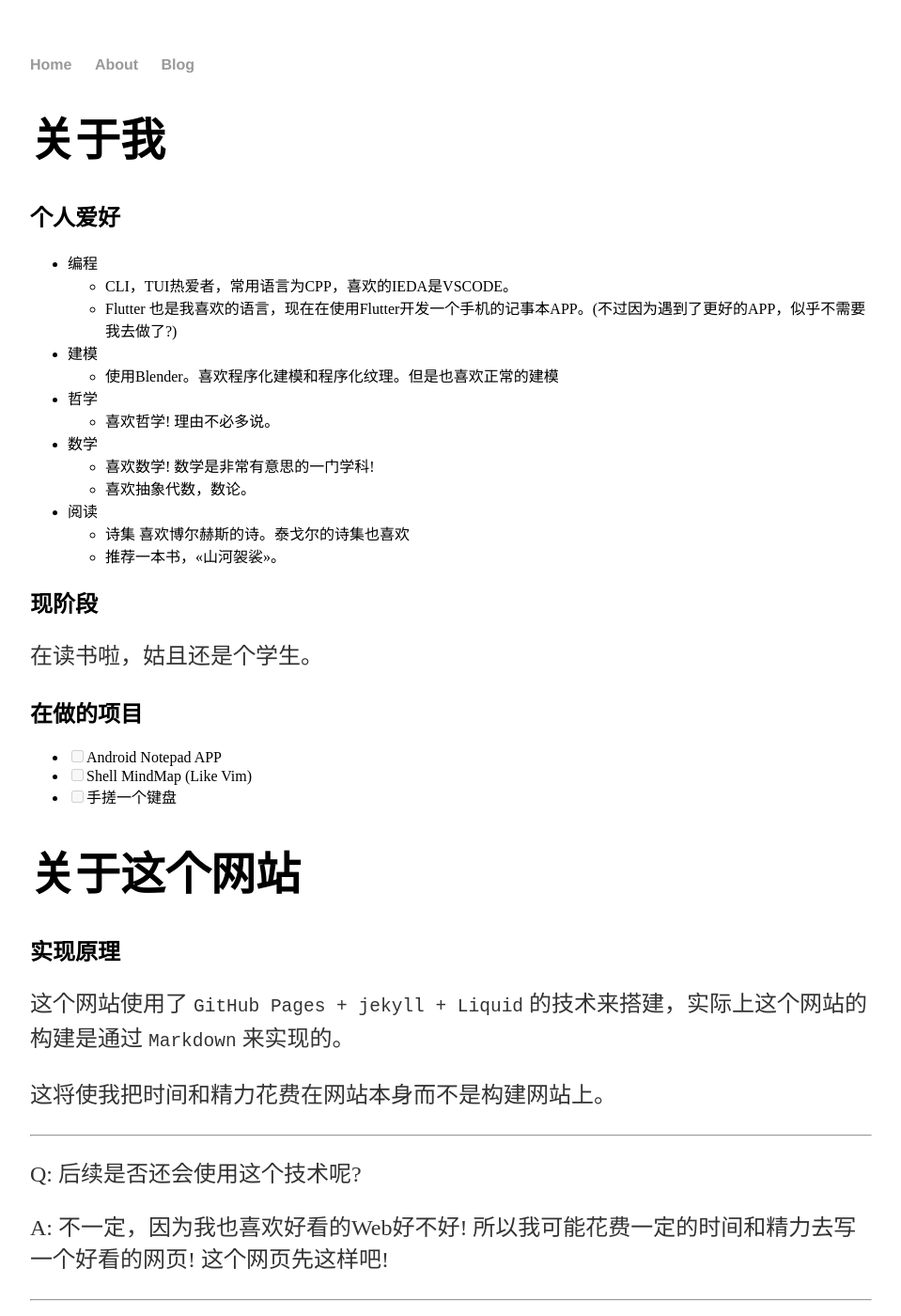
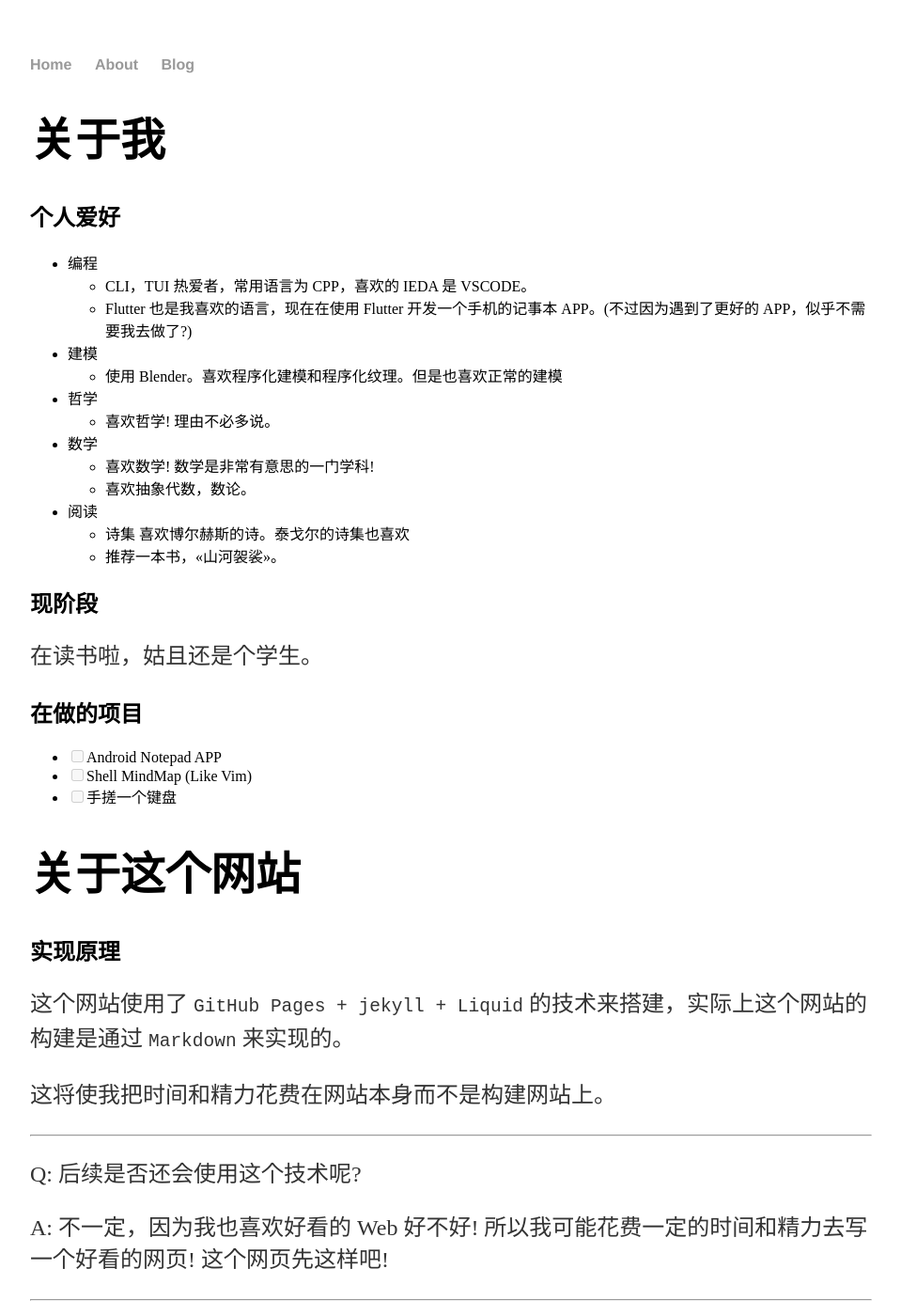
Before and after one commit to DSGHBC/DSGHBC.github.io, a Jekyll site: the page built from about.md, in a window 1280 px wide and 1400 px high. Shown: the whole window at 94% size, without its empty margins (160-1119 px from the left). Built offline with Jekyll 4.4.1, drawn with Linux system fonts in a browser that asks for light colours; some of the changed text lies outside the part shown.

Commit message:
瞎胡改（目移

```diff
--- a/about.md
+++ b/about.md
@@ -9,10 +9,10 @@ permalink: /about/
 ## 个人爱好
 
 - 编程
-  - CLI，TUI热爱者，常用语言为CPP，喜欢的IEDA是VSCODE。
-  - Flutter 也是我喜欢的语言，现在在使用Flutter开发一个手机的记事本APP。(不过因为遇到了更好的APP，似乎不需要我去做了?)
+  - CLI，TUI 热爱者，常用语言为 CPP，喜欢的 IEDA 是 VSCODE。
+  - Flutter 也是我喜欢的语言，现在在使用 Flutter 开发一个手机的记事本 APP。(不过因为遇到了更好的 APP，似乎不需要我去做了?)
 - 建模
-  - 使用Blender。喜欢程序化建模和程序化纹理。但是也喜欢正常的建模
+  - 使用 Blender。喜欢程序化建模和程序化纹理。但是也喜欢正常的建模
 - 哲学
   - 喜欢哲学! 理由不必多说。
 - 数学
@@ -44,12 +44,12 @@ permalink: /about/
 
 Q: 后续是否还会使用这个技术呢?
 
-A: 不一定，因为我也喜欢好看的Web好不好! 所以我可能花费一定的时间和精力去写一个好看的网页! 这个网页先这样吧!
+A: 不一定，因为我也喜欢好看的 Web 好不好! 所以我可能花费一定的时间和精力去写一个好看的网页! 这个网页先这样吧!
 
 ---
 ## 未来的定位
 
-暂未确定，实际上这更多的是一个尝试，我的笔记使用的是Obsidian，所以我没有把他上传到这里的必要。但是这个网站必然还是有他的作用的。
+暂未确定，实际上这更多的是一个尝试，我的笔记使用的是 Obsidian，所以我没有把他上传到这里的必要。但是这个网站必然还是有他的作用的。
 
 我也希望把部分我需要在外面可以使用手机看的文章投放在这里，以便于我在没有电脑的时候阅读。
 
```
